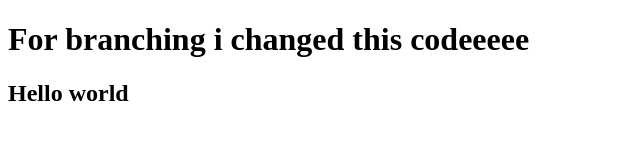
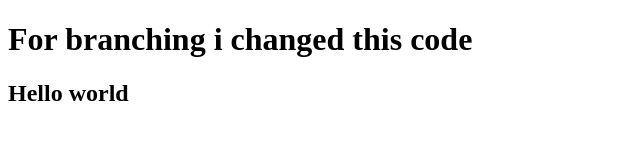
Before and after one commit to gayathiri8/Test, a plain HTML site: page index.html in a window 1280 px wide. Shown: the full height of the page, 0-640 px from the left. Drawn offline with Linux system fonts and the light colour scheme.

Commit message:
line 9 changed

```diff
--- a/index.html
+++ b/index.html
@@ -6,7 +6,7 @@
     <title>Document</title>
 </head>
 <body>
-    <h1>For branching i changed this codeeeee</h1>
+    <h1>For branching i changed this code</h1>
     <h2>Hello world</h2>
 </body>
 </html>
```
